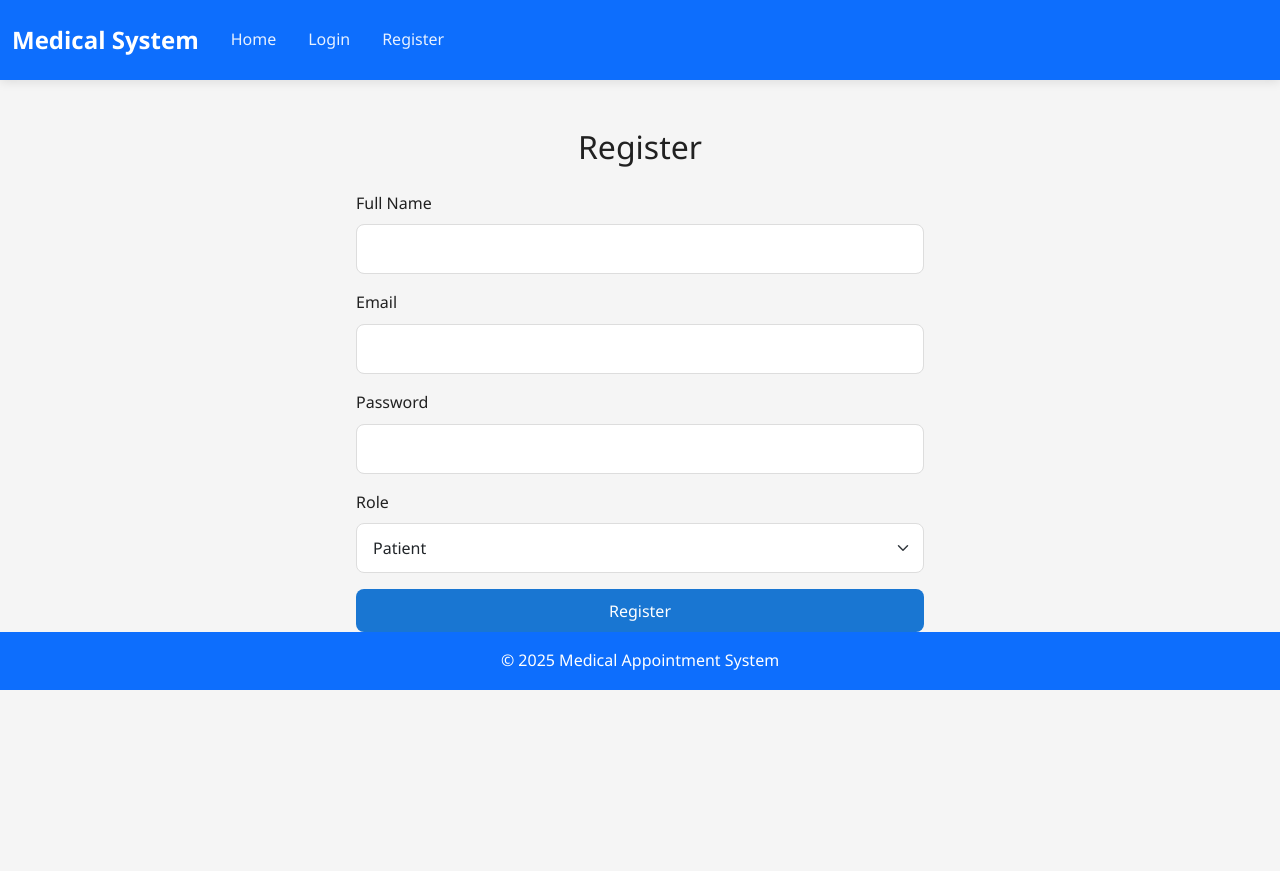
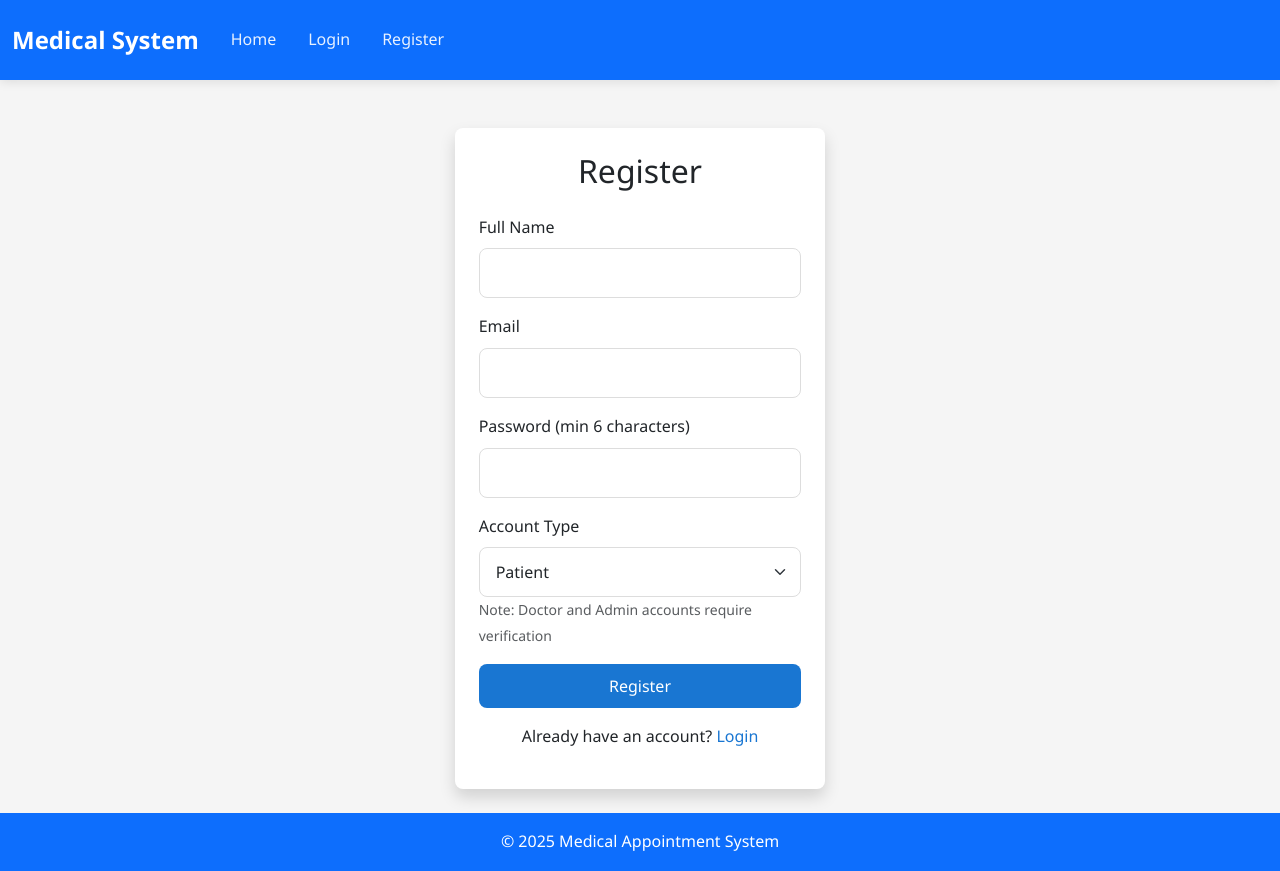
Before and after one commit to MARK-GHOBRIAL/medical-appointment-system-FrontEnd, a React (Create React App) app: page /register in a window 1280 px wide. Before the commit the page ends 800 px from the top, so only its background shows below. Built offline with nearby package versions, Linux system fonts and the light colour scheme.

Commit message:
Update Register.js
register

```diff
--- a/src/pages/Register.js
+++ b/src/pages/Register.js
@@ -1,7 +1,7 @@
-// src/pages/Register.js
 import React, { useState } from 'react'
 import { useNavigate } from 'react-router-dom'
 import { useAuth } from '../context/AuthContext'
+import { apiService } from '../services/api'
 
 const Register = () => {
   const [formData, setFormData] = useState({
@@ -10,14 +10,16 @@ const Register = () => {
     password: '',
     role: 'USER',
   })
-
   const [error, setError] = useState('')
   const { register } = useAuth()
   const navigate = useNavigate()
 
   const handleChange = (e) => {
     const { name, value } = e.target
-    setFormData({ ...formData, [name]: value })
+    setFormData((prev) => ({
+      ...prev,
+      [name]: name === 'role' ? value.toUpperCase() : value,
+    }))
   }
 
   const handleSubmit = async (e) => {
@@ -25,29 +27,38 @@ const Register = () => {
     setError('')
 
     try {
+      if (!formData.name || !formData.email || !formData.password) {
+        throw new Error('Please fill in all fields')
+      }
 
-      const registerData = {
+      const response = await apiService.register({
         name: formData.name,
         email: formData.email,
         password: formData.password,
-        role:
-          formData.role === 'USER'
-            ? Role.ROLE_USER
-            : formData.role === 'DOCTOR'
-            ? Role.ROLE_DOCTOR
-            : Role.ROLE_ADMIN,
+        role: formData.role,
+      })
+
+      if (response.message) {
+        navigate('/login', {
+          state: {
+            registrationSuccess: true,
+            email: formData.email,
+          },
+        })
+      } else {
+        throw new Error('Registration failed')
       }
-
-      await register(registerData)
-      navigate('/login')
     } catch (err) {
       setError(err.message || 'Registration failed. Please try again.')
+      console.error('Registration error:', err)
     }
   }
 
   return (
     <div className="row justify-content-center mt-5">
-      <div className="col-md-6">
+      <div className="col-md-6 col-lg-4">
+        <div className="card shadow">
+          <div className="card-body">
             <h2 className="text-center mb-4">Register</h2>
             {error && <div className="alert alert-danger">{error}</div>}
             <form onSubmit={handleSubmit}>
@@ -81,7 +92,7 @@ const Register = () => {
               </div>
               <div className="mb-3">
                 <label htmlFor="password" className="form-label">
-              Password
+                  Password (min 6 characters)
                 </label>
                 <input
                   type="password"
@@ -90,13 +101,13 @@ const Register = () => {
                   name="password"
                   value={formData.password}
                   onChange={handleChange}
+                  minLength="6"
                   required
-              minLength="6"
                 />
               </div>
               <div className="mb-3">
                 <label htmlFor="role" className="form-label">
-              Role
+                  Account Type
                 </label>
                 <select
                   className="form-select"
@@ -110,21 +121,24 @@ const Register = () => {
                   <option value="DOCTOR">Doctor</option>
                   <option value="ADMIN">Admin</option>
                 </select>
+                <small className="text-muted">
+                  Note: Doctor and Admin accounts require verification
+                </small>
               </div>
               <button type="submit" className="btn btn-primary w-100">
                 Register
               </button>
             </form>
+            <div className="mt-3 text-center">
+              <p>
+                Already have an account? <a href="/login">Login</a>
+              </p>
+            </div>
+          </div>
+        </div>
       </div>
     </div>
   )
 }
 
-// Enum per i ruoli come nel backend
-const Role = {
-  ROLE_USER: 'ROLE_USER',
-  ROLE_DOCTOR: 'ROLE_DOCTOR',
-  ROLE_ADMIN: 'ROLE_ADMIN',
-}
-
 export default Register
```
Lines whose indentation alone changed are shown as unchanged.
